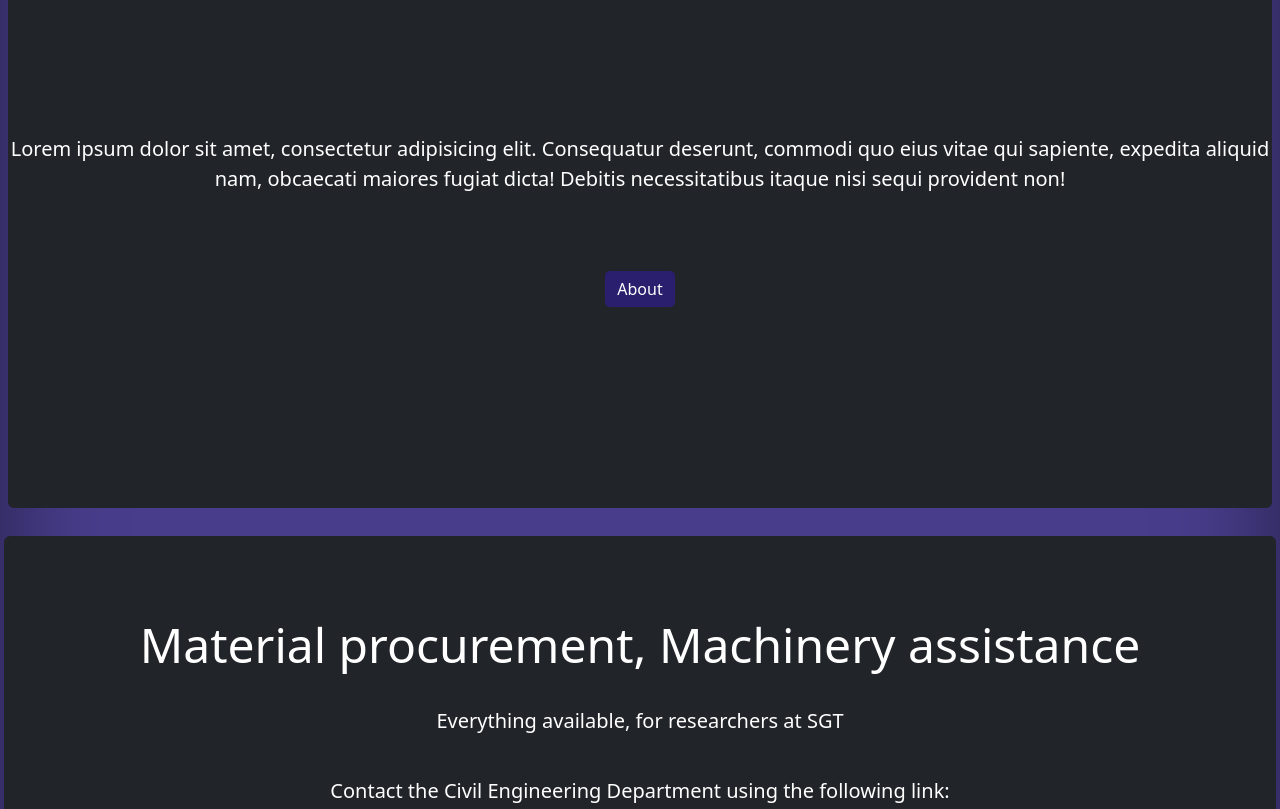
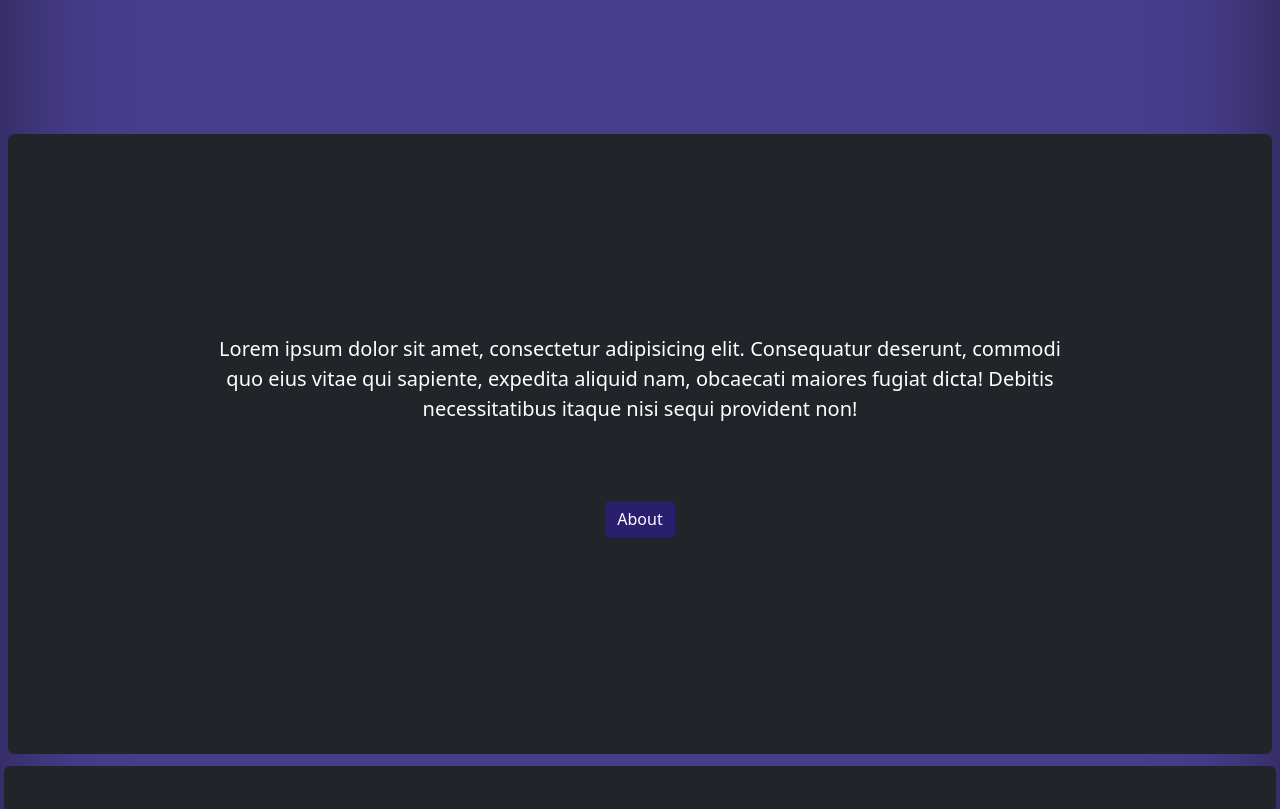
Before and after one commit to Kishlay-notabot/rfr-sgt, a website: page src/index.html in a window 1280 px wide. Shown: the part 460-1269 px from the top of the page. Drawn offline with Linux system fonts and the light colour scheme; files whose address does not match are found by name.

Commit message:
remove shadow from nav and add padding, remove bottom margin

```diff
--- a/src/index.html
+++ b/src/index.html
@@ -30,8 +30,9 @@
       </div>
   </header></div>
 <br>
-<div class="p-2 "><main role="main" class="inner cover text-center  bg-dark text-white rounded">
-  <h1 class="cover-heading" style="padding: 200px;">Research for Researchers</h1>
+<h1 class="cover-heading text-center" style="padding: 200px;">Research for Researchers</h1>
+<div class="p-2"><main role="main" class="inner cover text-center  bg-dark text-white rounded" style="padding: 200px;">
+
   <p class="lead">Lorem ipsum dolor sit amet,
      consectetur adipisicing elit.
      Consequatur deserunt, commodi quo eius vitae qui sapiente,
@@ -39,7 +40,7 @@
        fugiat dicta! Debitis necessitatibus itaque nisi sequi provident non!</p>
   <p class="lead">
    <br><br>
-    <button type="button" class="btn btn-dark" style=" margin-bottom: 200px;">About</button>
+    <button type="button" class="btn btn-dark">About</button>
   </p>
 </main></div>
 
```
